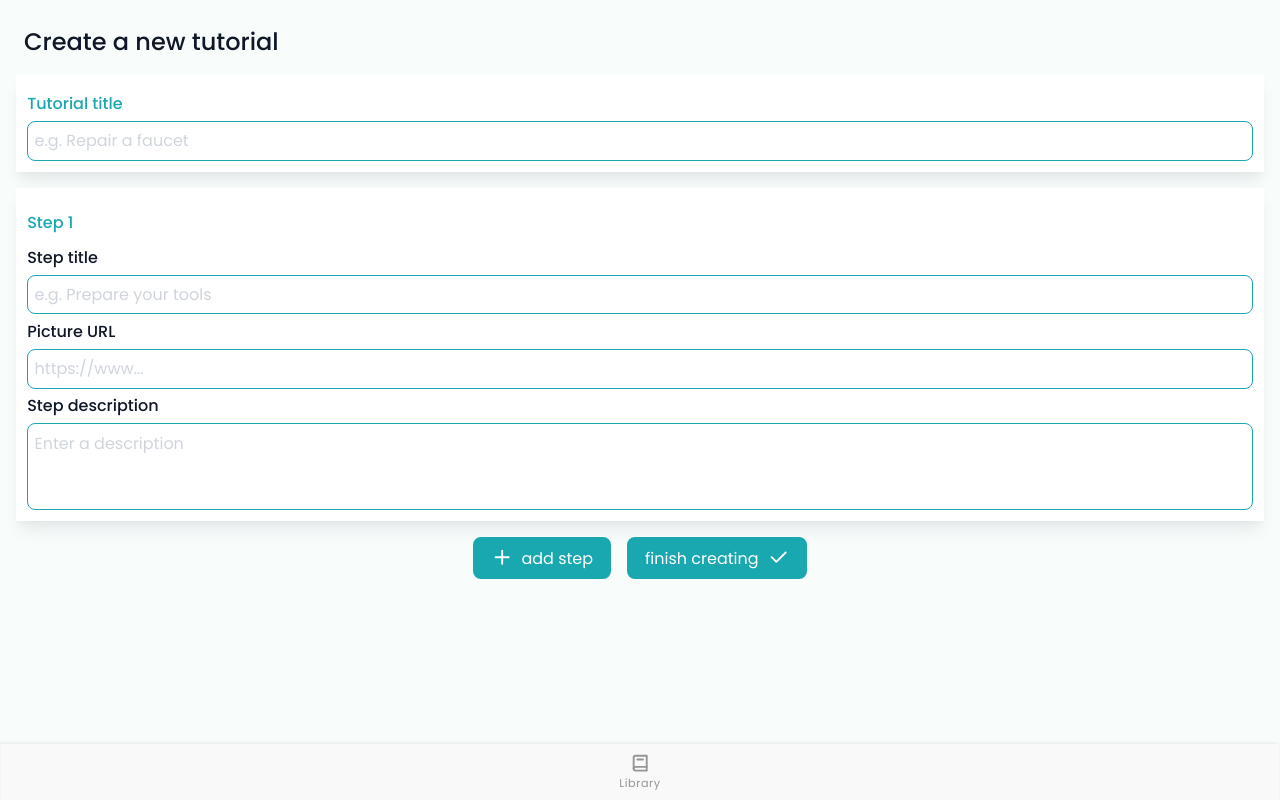
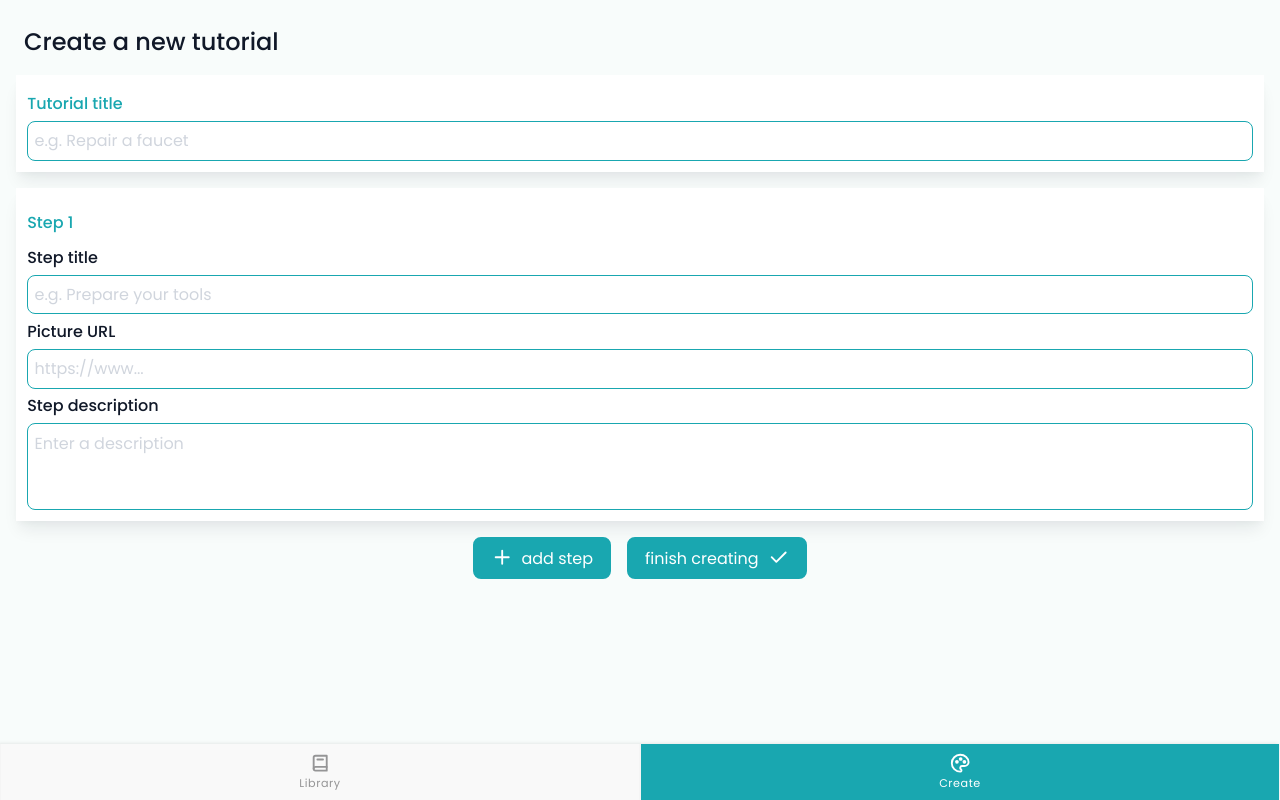
Before and after one commit to kai-franke/capstone-project, a Next.js app: page /create in a window 1280 px wide. Built offline with nearby package versions, Linux system fonts and the light colour scheme.

Commit message:
add create page to navbar

```diff
--- a/components/Footer.js
+++ b/components/Footer.js
@@ -1,7 +1,7 @@
 import Link from "next/link";
 import styled from "styled-components";
 import { useRouter } from "next/router";
-import { TbBook2 } from "react-icons/tb";
+import { TbBook2, TbPalette } from "react-icons/tb";
 import { IconContext } from "react-icons";
 
 function Footer() {
@@ -25,6 +25,21 @@ function Footer() {
             Library
           </NavItem>
         </Link>
+        <Link href="/create" passHref>
+          <NavItem isActive={pathname === "/create"}>
+            <IconContext.Provider
+              value={{
+                color: "inherit",
+                size: "2em",
+                title: "arrow icon",
+                style: { justifySelf: "center", alignSelf: "end" },
+              }}
+            >
+              <TbPalette />
+            </IconContext.Provider>
+            Create
+          </NavItem>
+        </Link>
       </NavBar>
     </footer>
   );
@@ -39,7 +54,8 @@ const NavBar = styled.nav`
   height: 3.5em;
   position: fixed;
   bottom: 0;
-  display: grid;
+  display: flex;
+  flex-wrap: nowrap;
 `;
 
 const NavItem = styled.a`
@@ -56,6 +72,7 @@ const NavItem = styled.a`
   letter-spacing: 0.05em;
   transition: 300ms linear;
   display: grid;
+  flex: 1;
 
   &:hover {
     cursor: pointer;
```
